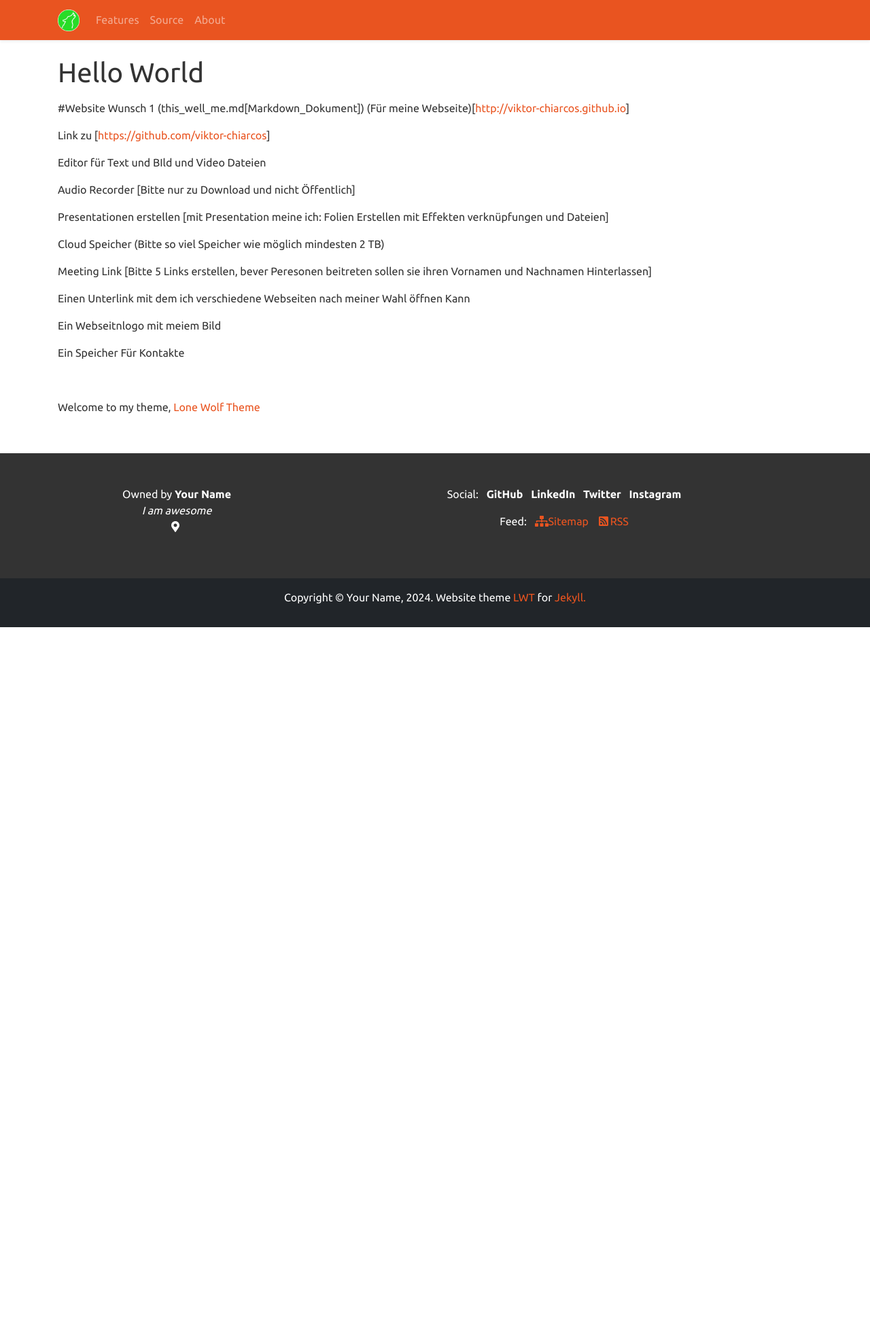
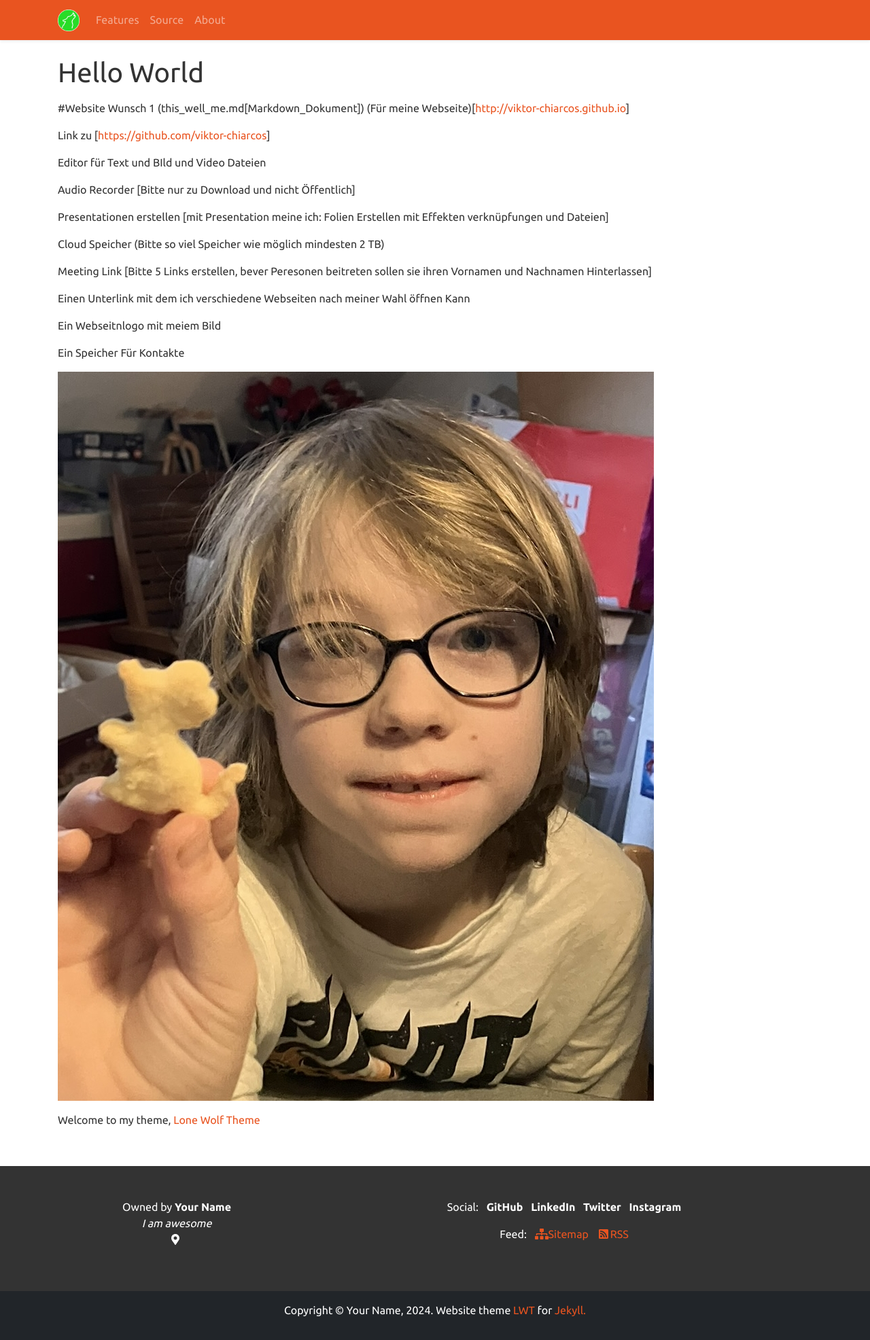
Before and after one commit to viktor-chiarcos/viktor-chiarcos.github.io, a Jekyll site: the page built from index.html, in a window 1280 px wide. Shown: the whole page at 68% size. Built offline with Jekyll 4.4.1, drawn with Linux system fonts in a browser that asks for light colours; the list of posts is cut into pages by our own code; before the commit the page ends 923 px from its top, so only the background shows below that.

Commit message:
Update index.html

```diff
--- a/index.html
+++ b/index.html
@@ -19,7 +19,7 @@ layout: default
 <p>Ein Webseitnlogo mit meiеm Bild</p>
 <p>Ein Speicher Für Kontakte</p>
 
-        <p><img href="Entwurf/VIKTOR-WEBBILD.jpg"/></p>
+        <p><img src="Entwurf/VIKTOR-WEBBILD.jpg"/></p>
 
       </div>
     </div>
```
